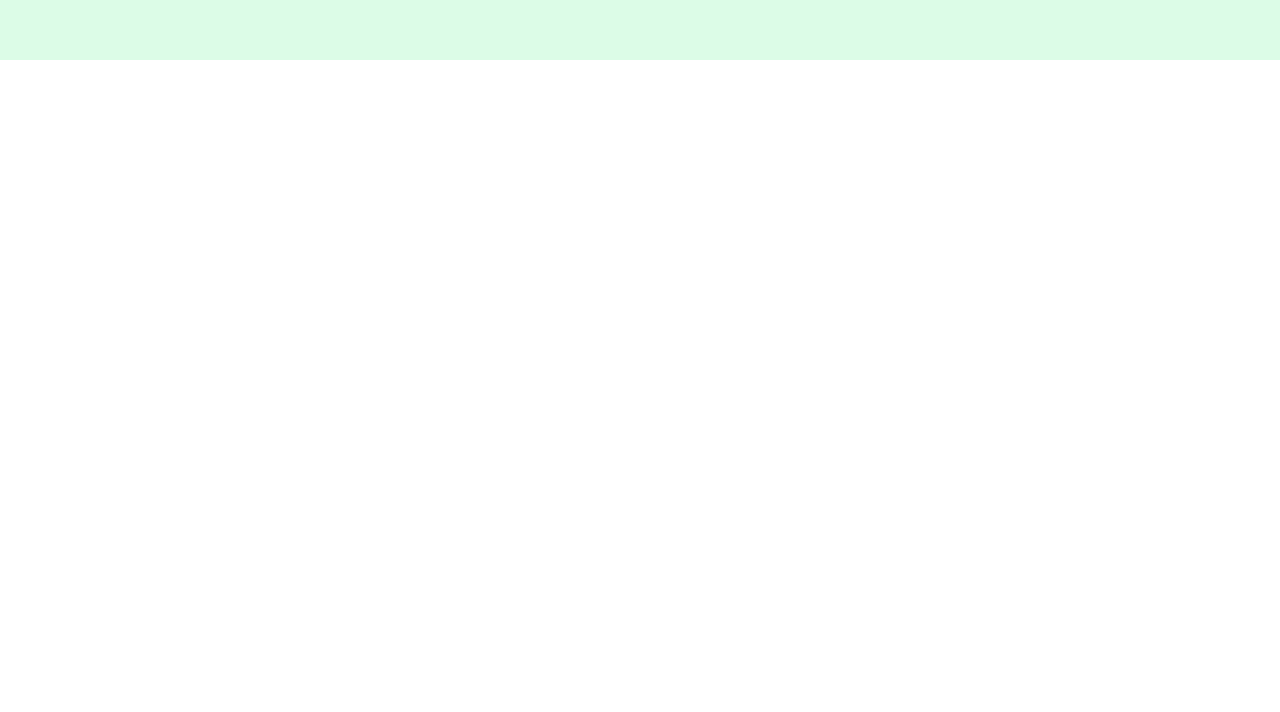
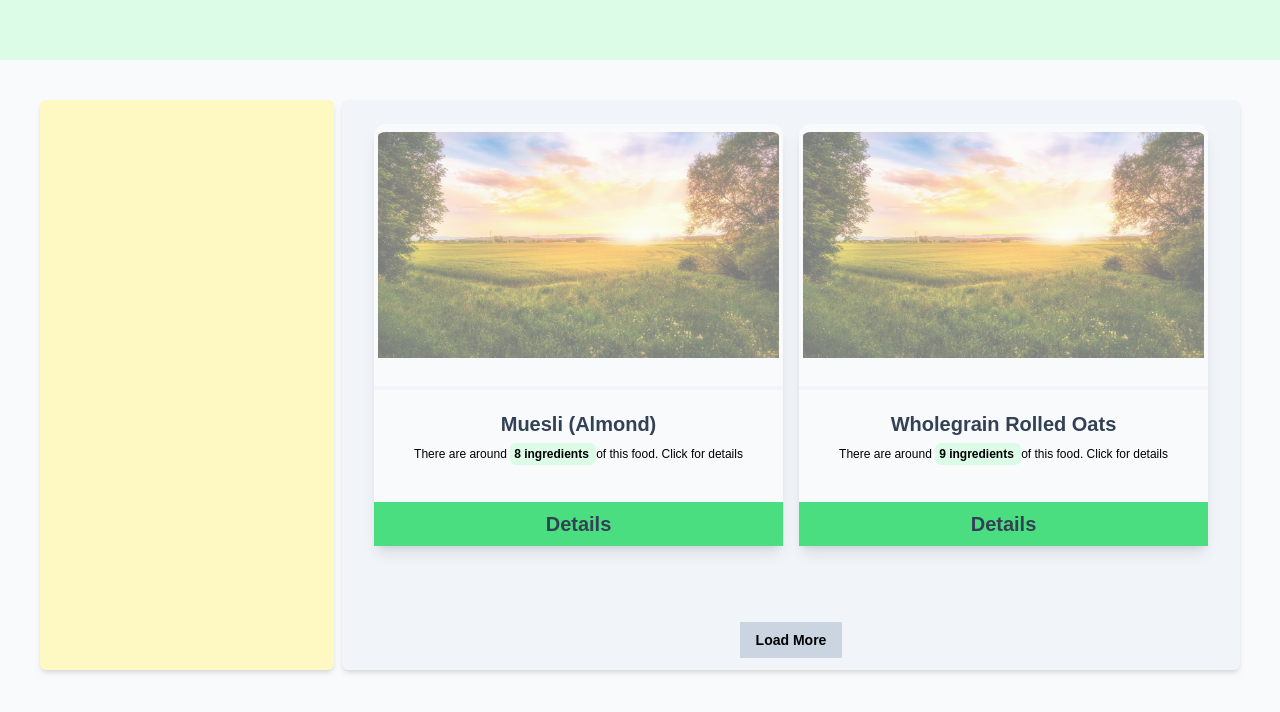
Before and after one commit to Mustafizmilky/master, a website: page index.html in a window 1280 px wide. Shown: the part 3980-4692 px from the top of the page. Before the commit the page ends 4040 px from the top, so only its background shows below. Drawn offline with Linux system fonts and the light colour scheme.

Commit message:
added new function of the food app

```diff
--- a/app.js
+++ b/app.js
@@ -156,25 +156,72 @@ const toDoFunction = function () {
 toDoFunction();
 
 //
-console.log(typeof NaN);
-console.log(Number.isNaN("the"));
-console.log(Number.isFinite(20));
 
-const ee = ["a", "b", "c", "d", "e", "f", "g"];
+//food app
 
-ee.forEach((v, i) => {
-  i % 3 === 0 ? console.log(v) : null;
-});
-console.log(navigator.language);
+const mainContainer = document.querySelector(".main-container");
+const btnShop = document.querySelector(".btn-shop");
+const detailsBtn = document.querySelectorAll(".details-btn");
 
-const date = new Date();
-// console.log(date);
-const options = {
-  weekday: "long",
-  year: "numeric",
-  month: "long",
-  day: "numeric",
+let index = 4;
+
+// display render on DOM function
+
+const displayUI = function (array) {
+  array.forEach((v, i) => {
+    const lengthOfNut = Object.keys(v["nutrition-per-100g"]).length;
+    console.log(lengthOfNut);
+
+    //put the html sting on the dom
+    const html = `  <div class="bg-slate-50 rounded-t-xl shadow-lg">
+    <div class="w-full flex justify-center">
+      <img
+        src="3-13/1.jpg"
+        alt=""
+        class="w-30 h-30 opacity-50 py-2 px-1 mb-5 rounded-t-xl"
+      />
+    </div>
+    <div class="w-full h-1 bg-slate-100 mb-5"></div>
+
+    <div class="text-center px-2 mb-3">
+      <h2 class="text-xl text-slate-700 font-semibold mb-2">
+        ${v.name}
+      </h2>
+      <p class="text-xs mb-10">
+        There are around <span class=" font-bold bg-green-100 rounded-md p-1">${lengthOfNut} ingredients  </span> of this food. Click for
+        details
+      </p>
+    </div>
+    <button
+      class="px-4 py-2 bg-green-400  text-slate-700 w-full text-xl font-extrabold details-btn" data-tab= '${
+        i + 1
+      }'
+    >
+      Details
+    </button>
+  </div>`;
+
+    // insert the html on the main container
+    mainContainer.insertAdjacentHTML("beforeend", html);
+  });
 };
 
-console.log(new Intl.DateTimeFormat(navigator.language, options).format(date));
-console.log(data);
+//auto load 2 items in DOM during open the page
+const shopData = function (arr) {
+  const newarr = arr.slice(0, 2);
+  displayUI(newarr);
+
+  // button click
+  btnShop.addEventListener("click", function (e) {
+    mainContainer.innerHTML = "";
+    let slice = arr.slice(0, index);
+
+    displayUI(slice);
+    btnShop.scrollIntoView(btnShop);
+
+    index = index + 4;
+    console.log(detailsBtn);
+  });
+};
+
+shopData(data);
--- a/data-1.js
+++ b/data-1.js
@@ -33,7 +33,7 @@ const data = [
   {
     id: "sanitarium-almond-milk",
     name: "Almond Milk",
-    "nutrition-per-100ml": {
+    "nutrition-per-100g": {
       energy: 130,
       protein: 0.5,
       fat: 1.2,
@@ -54,7 +54,7 @@ const data = [
   {
     id: "coles-soy-milk-regular",
     name: "Soy Milk",
-    "nutrition-per-100ml": {
+    "nutrition-per-100g": {
       energy: 244,
       protein: 3.1,
       fat: 3.0,
--- a/index.html
+++ b/index.html
@@ -524,5 +524,65 @@
         </div>
       </div>
     </section>
+
+    <!-- food container desing and programming  -->
+    <section id="3-13-food">
+      <div class="bg-slate-50 min-h-screen p-10">
+        <!-- main container   -->
+
+        <div class="">
+          <div class="grid md:grid-cols-12 gap-2">
+            <!-- side container for filter  -->
+            <div
+              class="col-span-3 bg-yellow-100 p-3 rounded-md shadow-md"
+            ></div>
+            <!-- Main container for cart and button   -->
+            <div class="col-span-9 bg-slate-100 rounded-md shadow-md">
+              <!-- cart container -->
+              <div
+                class="grid md:grid-cols-2 md:gap-4 py-6 px-8 main-container mb-10"
+              >
+                <!-- cart design  -->
+
+                <!-- 1st cart  -->
+                <!-- <div class="bg-slate-50 rounded-t-xl shadow-lg">
+                  <div class="w-full flex justify-center">
+                    <img
+                      src="3-13/1.jpg"
+                      alt=""
+                      class="w-30 h-30 opacity-50 py-2 px-1 mb-5 rounded-t-xl"
+                    />
+                  </div>
+                  <div class="w-full h-1 bg-slate-100 mb-5"></div>
+
+                  <div class="text-center px-2 mb-3">
+                    <h2 class="text-lg text-slate-700 font-semibold">
+                      Muesli (Almond)
+                    </h2>
+                    <p class="text-xs">
+                      There are around 25 ingredients of the foods. Click for
+                      details
+                    </p>
+                  </div>
+                  <button
+                    class="px-4 py-2 bg-green-400 text-slate-700 w-full text-xl font-extrabold details-btn" data-tab= '${i}'
+                  >
+                    Details
+                  </button>
+                </div> -->
+              </div>
+              <!-- button container -->
+              <div class="p-3 text-center">
+                <button
+                  class="btn-shop px-4 py-2 bg-slate-300 font-bold text-sm"
+                >
+                  Load More
+                </button>
+              </div>
+            </div>
+          </div>
+        </div>
+      </div>
+    </section>
   </body>
 </html>
```
Also changed, not shown: 3-13/1.jpg (added), css/style.css.
